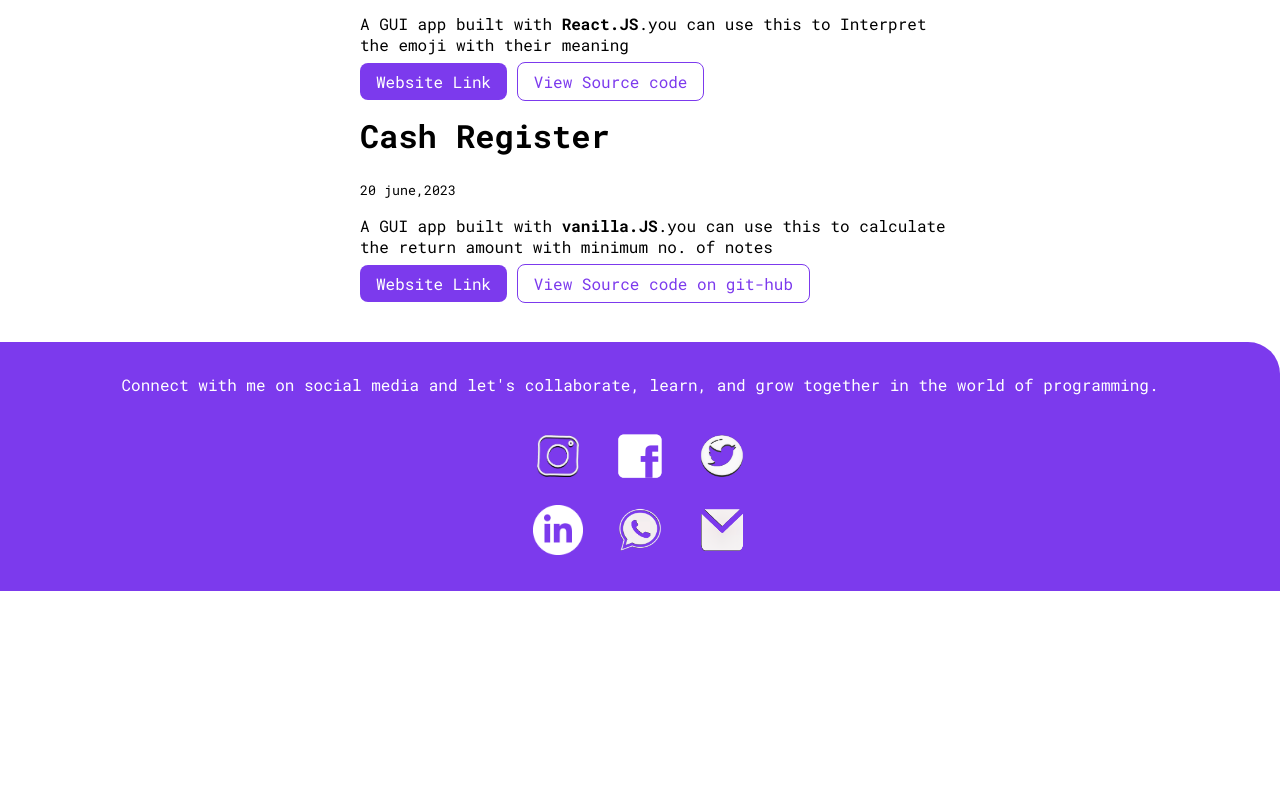
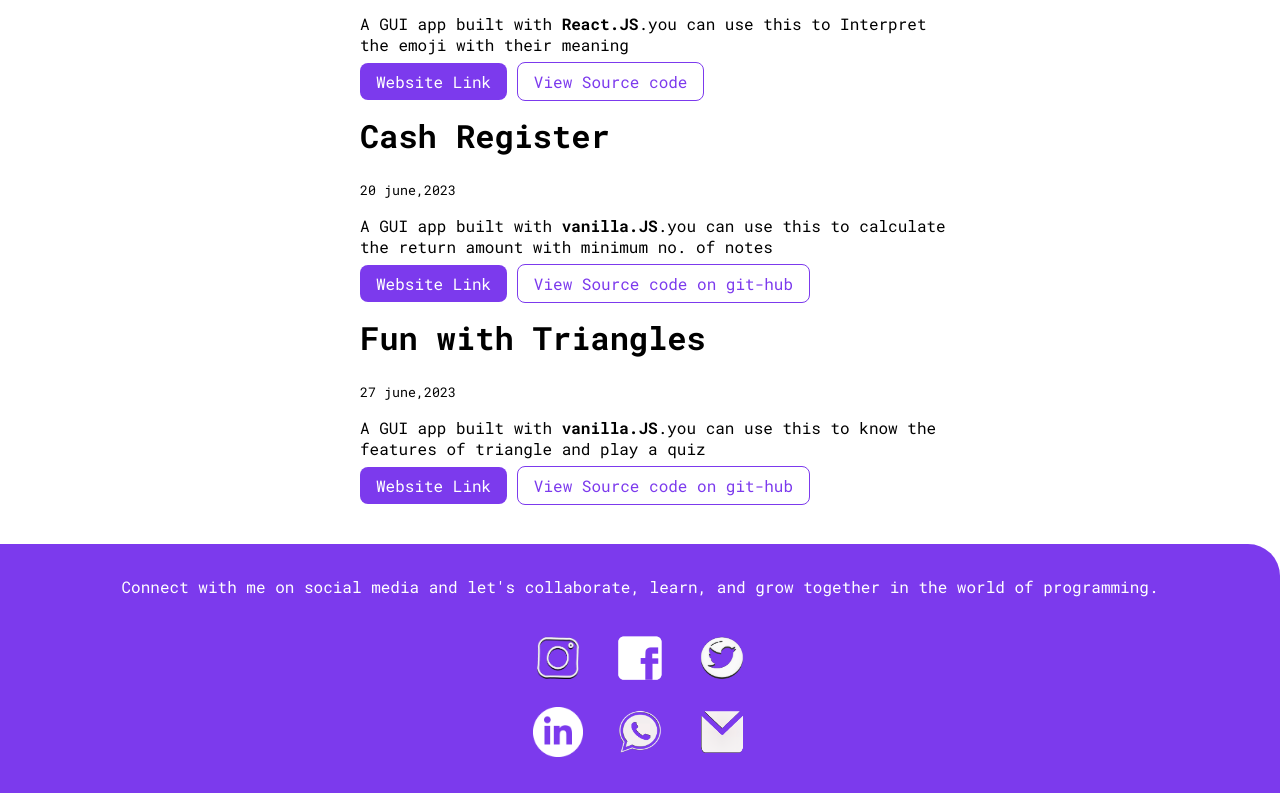
Before and after one commit to aaryanmehta2307/Html-css-Website-Portfolio-Aryan-Mehta, a plain HTML site: page project.html in a window 1280 px wide. Shown: the part 973-1766 px from the top of the page. Before the commit the page ends 1564 px from the top, so only its background shows below. Drawn offline with Linux system fonts and the light colour scheme.

Commit message:
a-new-project-readdy-and-updated

```diff
--- a/project.html
+++ b/project.html
@@ -83,7 +83,17 @@
               <a class="Secondary-link"
                 href="https://github.com/aaryanmehta2307/cash-register-counter-using-vanilla.JS-neog-camp">View Source code on git-hub</a>
 
-          </div>
+
+
+
+              <h1>Fun with Triangles</h1>
+              <small>27 june,2023</small>
+              <p>A GUI app built with<strong> vanilla.JS</strong>.you can use this to know the features of triangle and play a quiz</p>
+              <a class="Primary-link" href="https://fun-with-triangles-aryan-mehta.netlify.app/">Website Link</a>
+              <a class="Secondary-link"
+                href="https://github.com/aaryanmehta2307/Fun-With-Triangles-by-Aryan-Mehta-neog.camp">View Source code on git-hub</a>
+              </div>
+        </div>
 
     </li>
 
```
